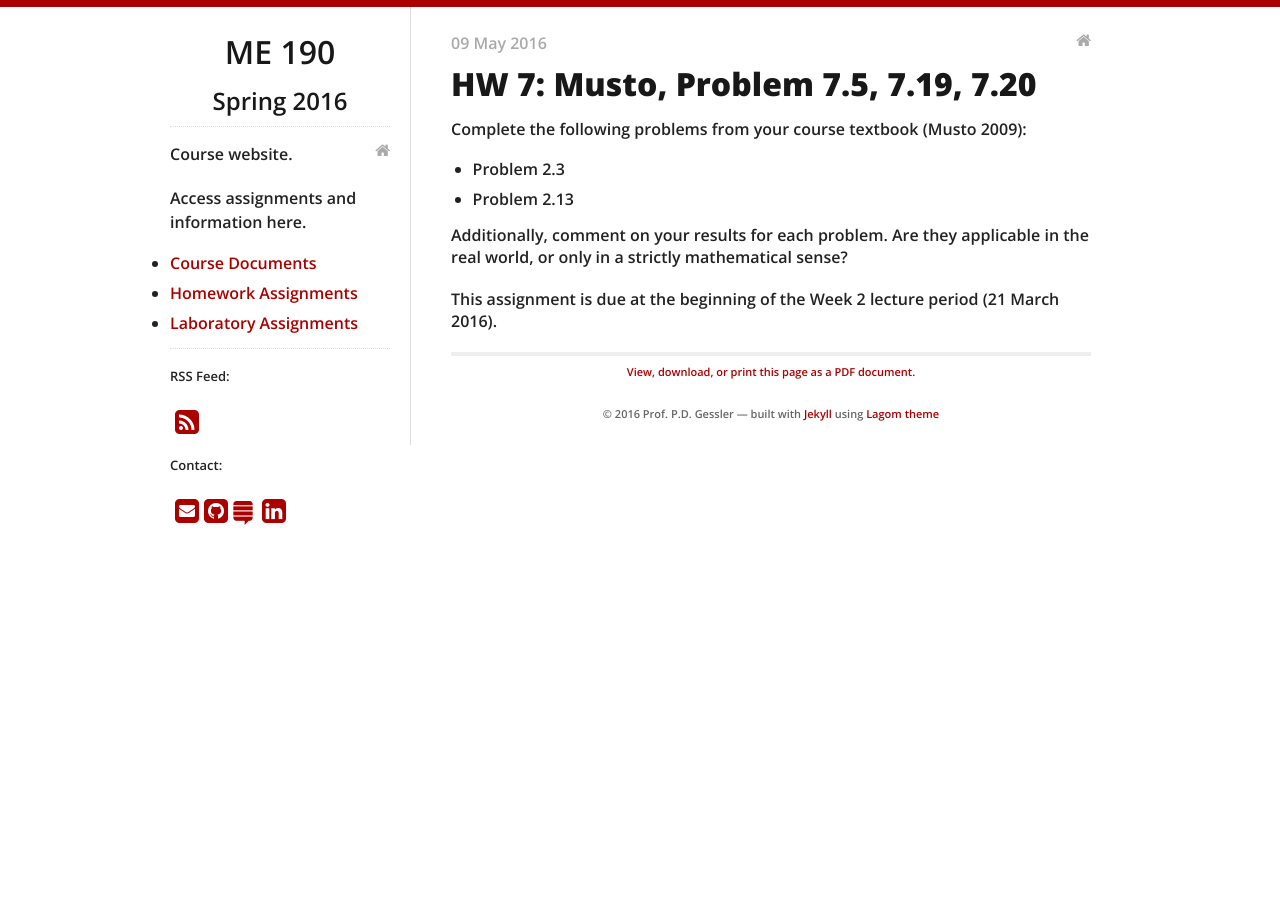
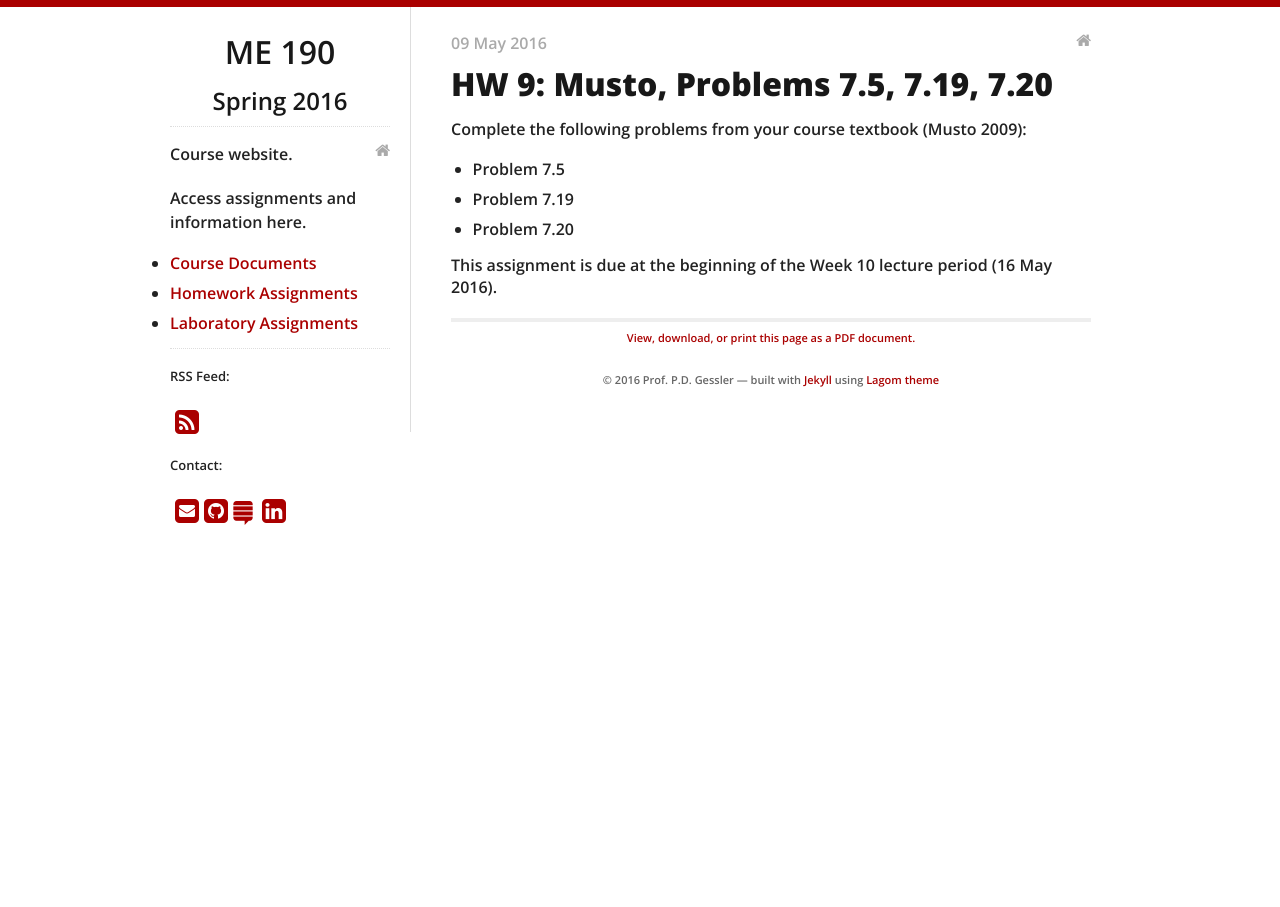
Before and after one commit to pdgessler/me190-s16, a Jekyll site: the page built from _posts/2016-05-09-hw9.md, in a window 1280 px wide. Built offline with Jekyll 4.4.1, drawn with Linux system fonts in a browser that asks for light colours; nearby versions of some CDN libraries.

Commit message:
Correct HW9

```diff
--- a/_posts/2016-05-09-hw9.md
+++ b/_posts/2016-05-09-hw9.md
@@ -1,15 +1,13 @@
 ---
 layout: post
-title: "HW 7: Musto, Problem 7.5, 7.19, 7.20"
+title: "HW 9: Musto, Problems 7.5, 7.19, 7.20"
 categories: hw
 ---
 
 Complete the following problems from your course textbook (Musto 2009):
 
-- Problem 2.3
-- Problem 2.13
+- Problem 7.5
+- Problem 7.19
+- Problem 7.20
 
-Additionally, comment on your results for each problem.
-Are they applicable in the real world, or only in a strictly mathematical sense?
-
-This assignment is due at the beginning of the Week 2 lecture period (21 March 2016).
+This assignment is due at the beginning of the Week 10 lecture period (16 May 2016).
```
